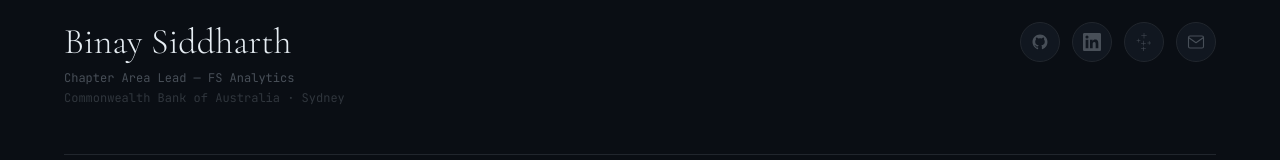
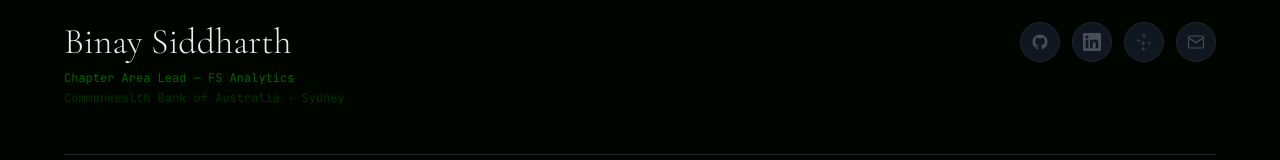
Before and after one commit to binzidd/binzidd.github.io, a Next.js app: page / in a window 1280 px wide. Shown: the part 11055-11215 px from the top of the page. Built offline with nearby package versions, Linux system fonts and the light colour scheme; no server answers.

Commit message:
Update Footer.tsx

```diff
--- a/components/Footer.tsx
+++ b/components/Footer.tsx
@@ -44,17 +44,17 @@ const links = [
 
 export default function Footer() {
   return (
-    <footer className="py-16 px-6" style={{ background: "#0A0E14", borderTop: "1px solid #21262D" }}>
+    <footer className="py-16 px-6" style={{ background: "#000500", borderTop: "1px solid #003300" }}>
       <div className="max-w-6xl mx-auto">
         <div className="flex flex-col md:flex-row items-center md:items-start justify-between gap-10">
           <motion.div initial={{ opacity: 0, y: 20 }} whileInView={{ opacity: 1, y: 0 }} viewport={{ once: true }} transition={{ duration: 0.6 }}>
             <h3 className="text-3xl md:text-4xl font-light mb-2" style={{ color: "#E6EDF3", fontFamily: "var(--font-cormorant), serif" }}>
               Binay Siddharth
             </h3>
-            <p className="text-xs mb-1" style={{ color: "#484F58", fontFamily: "var(--font-mono), monospace" }}>
+            <p className="text-xs mb-1" style={{ color: "#006600", fontFamily: "var(--font-mono), monospace" }}>
               Chapter Area Lead — FS Analytics
             </p>
-            <p className="text-xs" style={{ color: "#30363D", fontFamily: "var(--font-mono), monospace" }}>
+            <p className="text-xs" style={{ color: "#003300", fontFamily: "var(--font-mono), monospace" }}>
               Commonwealth Bank of Australia · Sydney
             </p>
           </motion.div>
```
